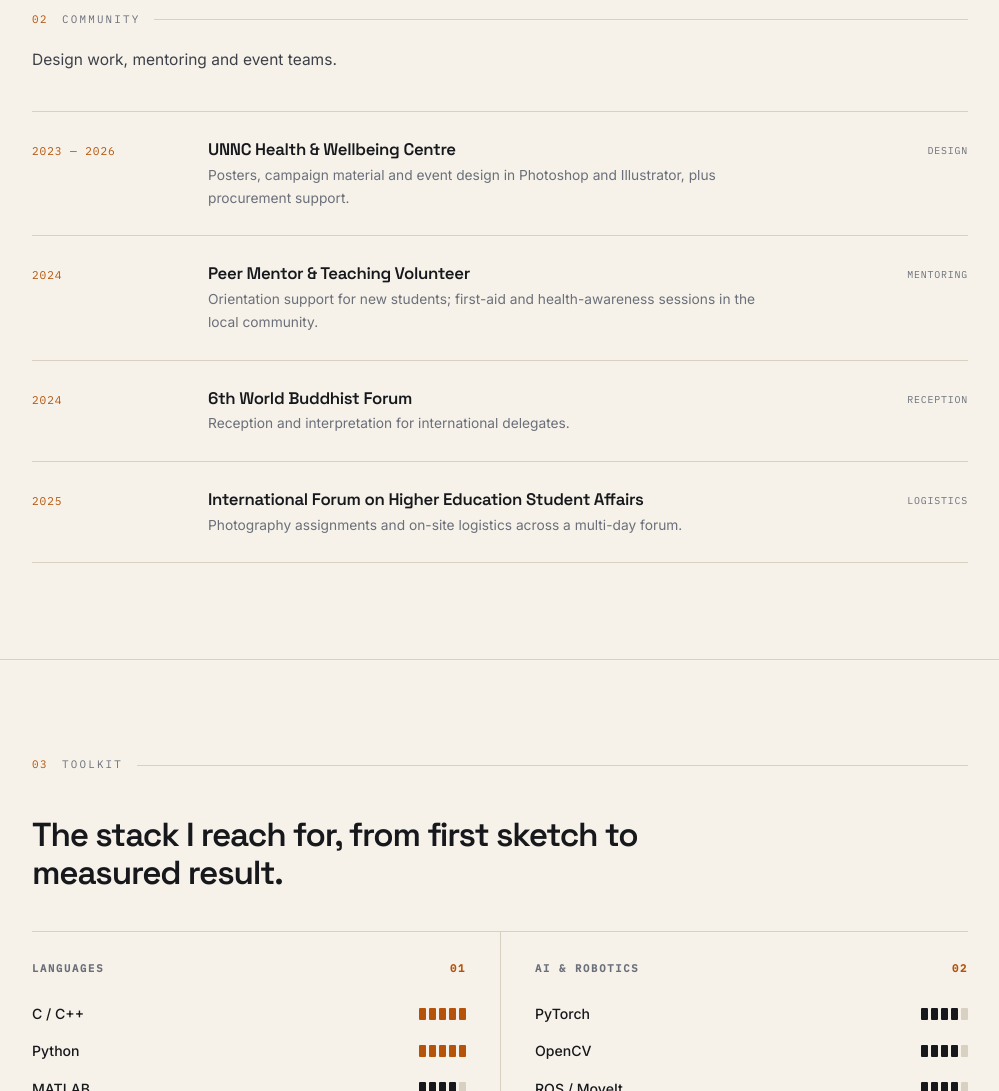
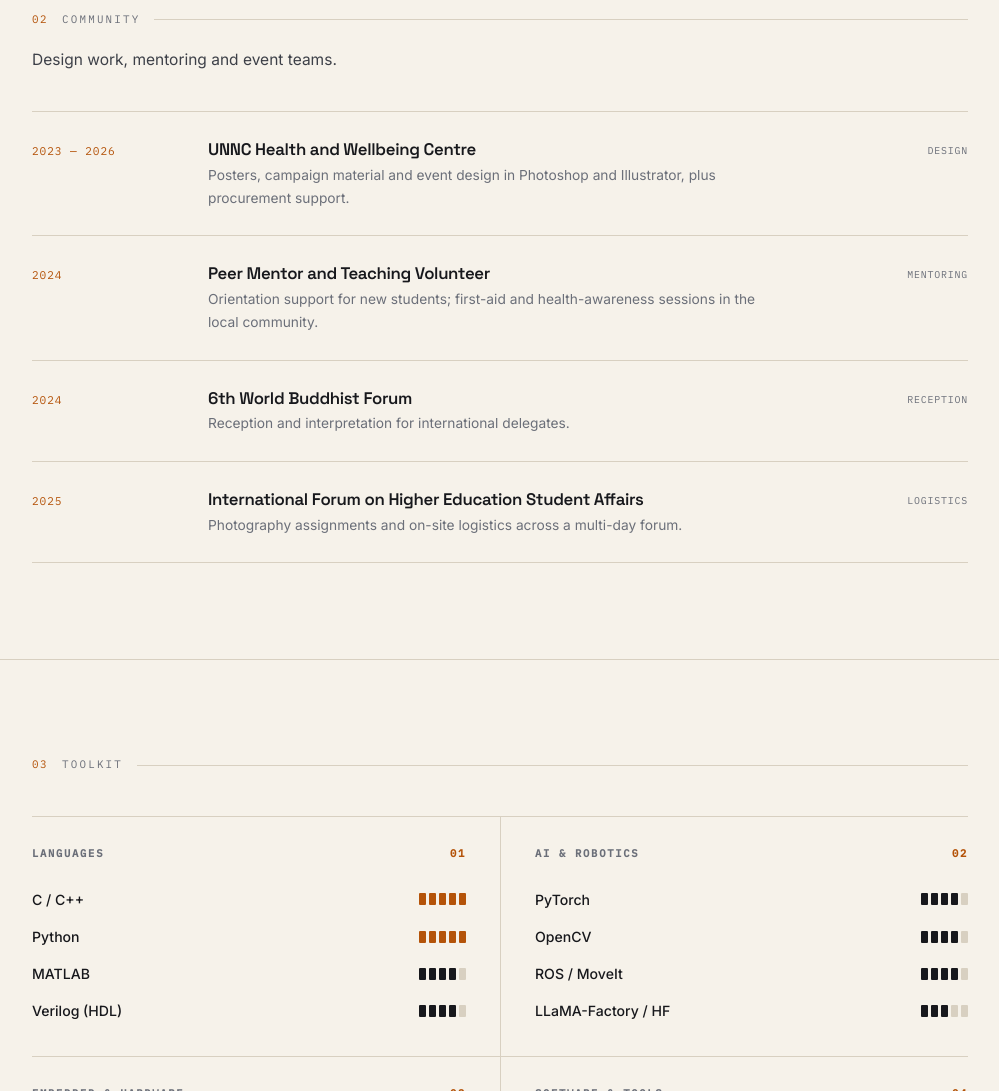
Before and after one commit to GGabrie1/GGabrie1.github.io, a plain HTML site: page me-designed-page.html in a window 1280 px wide. Shown: the part 2020-3111 px from the top of the page, without its empty margins (264-1263 px from the left). Drawn offline with Linux system fonts and the light colour scheme.

Commit message:
Version 2: remove toolkit heading, write out ampersands in community rows

```diff
--- a/me-designed-page.html
+++ b/me-designed-page.html
@@ -579,7 +579,7 @@
         <div class="edu-row reveal">
           <div class="yr">2023 — 2026</div>
           <div>
-            <h3>UNNC Health &amp; Wellbeing Centre</h3>
+            <h3>UNNC Health and Wellbeing Centre</h3>
             <p>Posters, campaign material and event design in Photoshop and Illustrator, plus procurement support.</p>
           </div>
           <div class="meta">Design</div>
@@ -587,7 +587,7 @@
         <div class="edu-row reveal">
           <div class="yr">2024</div>
           <div>
-            <h3>Peer Mentor &amp; Teaching Volunteer</h3>
+            <h3>Peer Mentor and Teaching Volunteer</h3>
             <p>Orientation support for new students; first-aid and health-awareness sessions in the local community.</p>
           </div>
           <div class="meta">Mentoring</div>
@@ -616,7 +616,6 @@
   <section id="toolkit">
     <div class="wrap">
       <div class="sec-label reveal"><span class="num">03</span><span class="txt">Toolkit</span><span class="line"></span></div>
-      <h2 class="reveal" style="max-width:640px;margin-bottom:40px">The stack I reach for, from first sketch to measured result.</h2>
 
       <div class="stack-grid">
         <div class="stack-col reveal">
```
